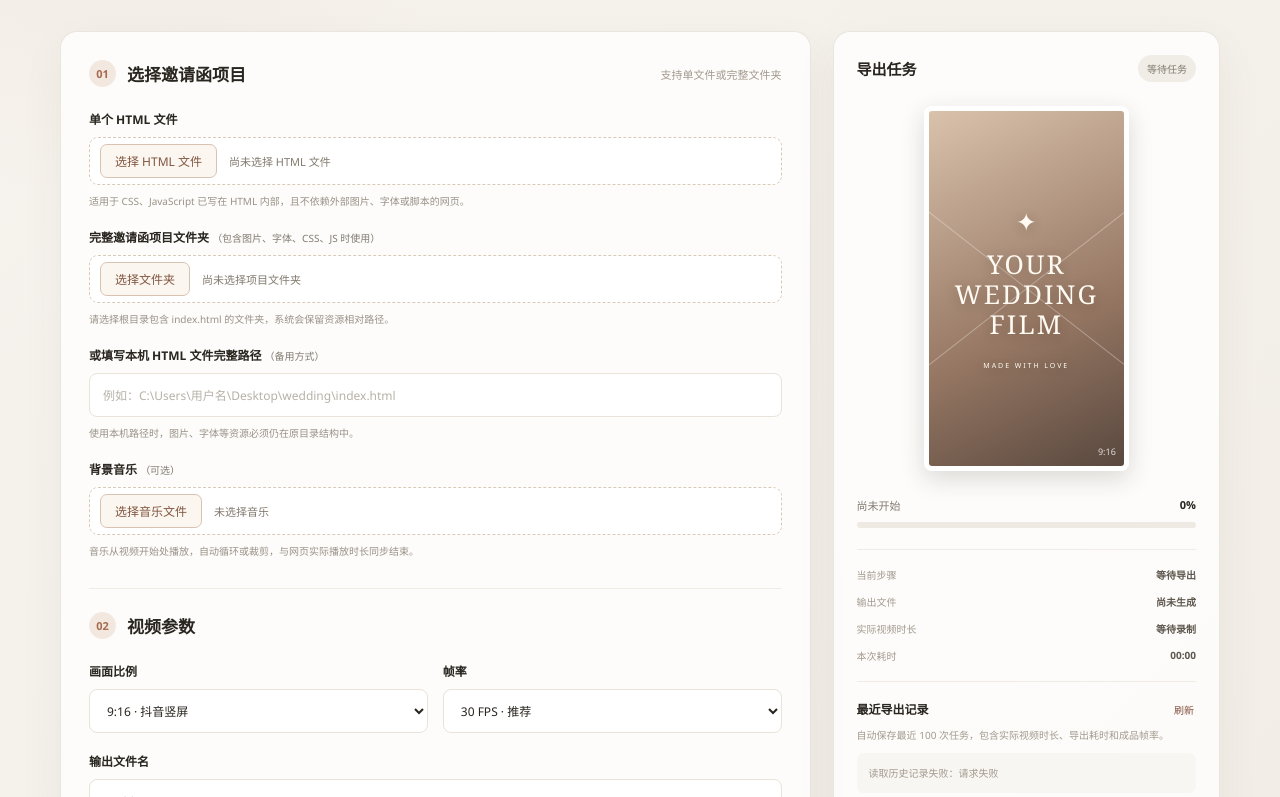
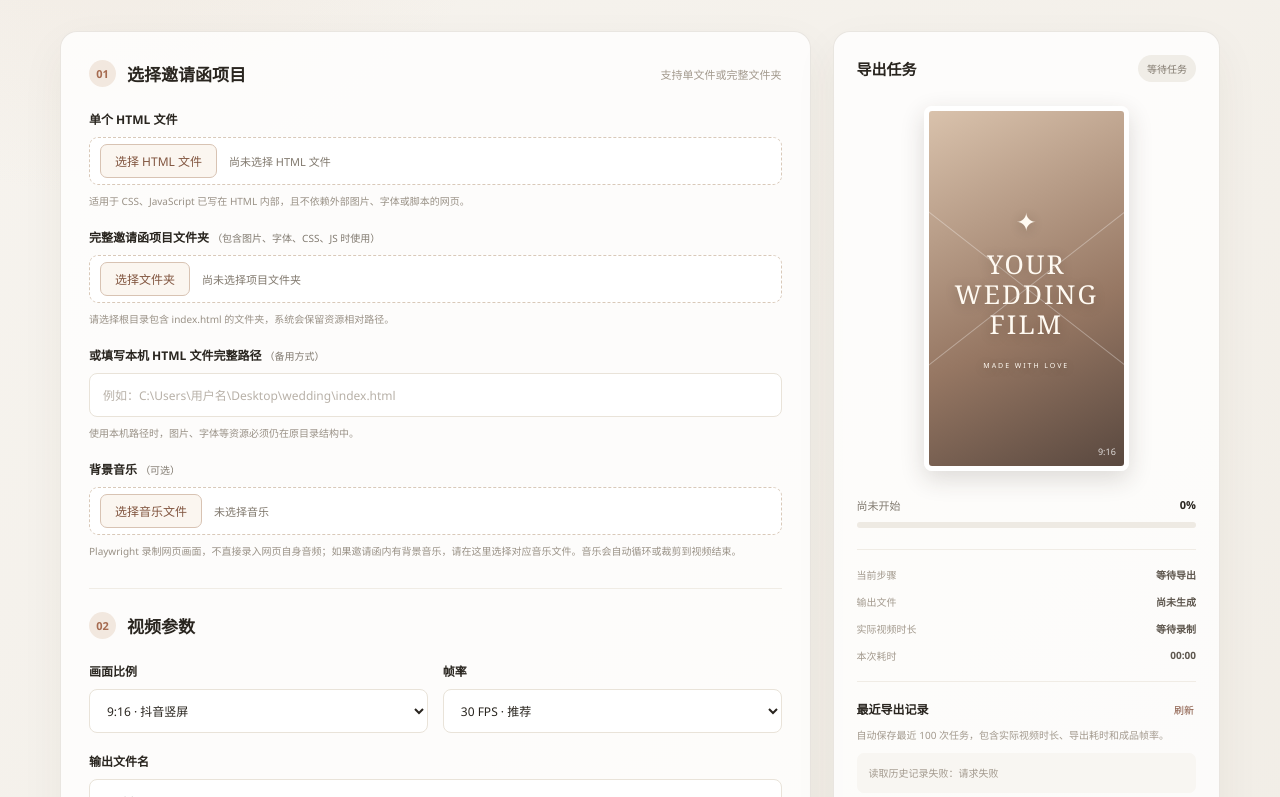
Before and after one commit to luo8862818-creator/wedding-video-tool, a website: page index.html in a window 1280 px wide. Shown: the part 303-1100 px from the top of the page. Drawn offline with Linux system fonts and the light colour scheme; no server answers.

Commit message:
docs: clarify browser video recording audio limitation

```diff
--- a/index.html
+++ b/index.html
@@ -52,7 +52,7 @@
             <button id="choose-music" class="secondary-button" type="button">选择音乐文件</button>
             <span id="music-name" class="file-name">未选择音乐</span>
           </div>
-          <small>音乐从视频开始处播放，自动循环或裁剪，与网页实际播放时长同步结束。</small>
+          <small>Playwright 录制网页画面，不直接录入网页自身音频；如果邀请函内有背景音乐，请在这里选择对应音乐文件。音乐会自动循环或裁剪到视频结束。</small>
         </label>
         <div class="section-heading second-heading"><div><span class="step">02</span><h2>视频参数</h2></div></div>
         <div class="field-grid">
```
